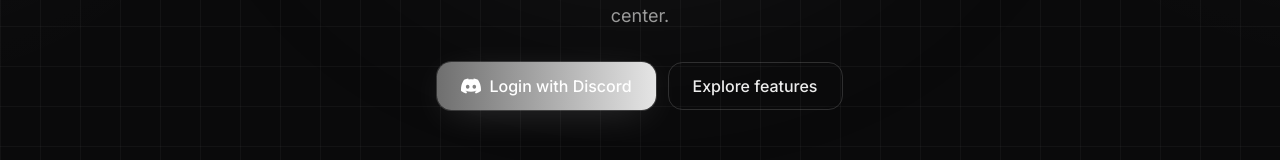
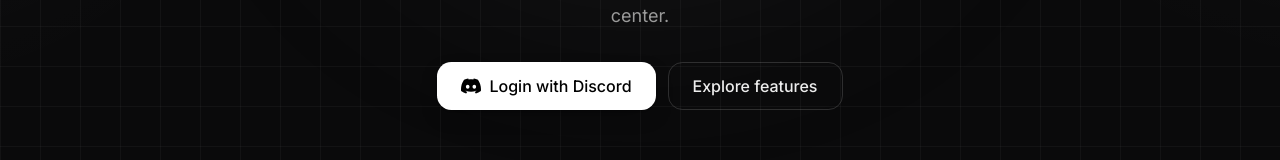
Before and after one commit to loxywastaken/portr, a React (Vite) app: page / in a window 1280 px wide. Shown: the part 414-574 px from the top of the page. Built offline with nearby package versions, Linux system fonts and the light colour scheme; no server answers.

Commit message:
Change primary button variant styles

```diff
--- a/src/components/ui/Button.tsx
+++ b/src/components/ui/Button.tsx
@@ -12,7 +12,7 @@ export interface ButtonProps extends ButtonHTMLAttributes<HTMLButtonElement> {
 }
 
 const variants: Record<Variant, string> = {
-  primary: 'brand-gradient text-white shadow-glow hover:brightness-110',
+  primary: 'bg-white text-black shadow-soft hover:bg-white/90',
   secondary: 'bg-white/10 text-ink hover:bg-white/[0.16]',
   ghost: 'text-ink-muted hover:text-ink hover:bg-white/5',
   danger: 'bg-red-500/90 text-white hover:bg-red-500',
```
